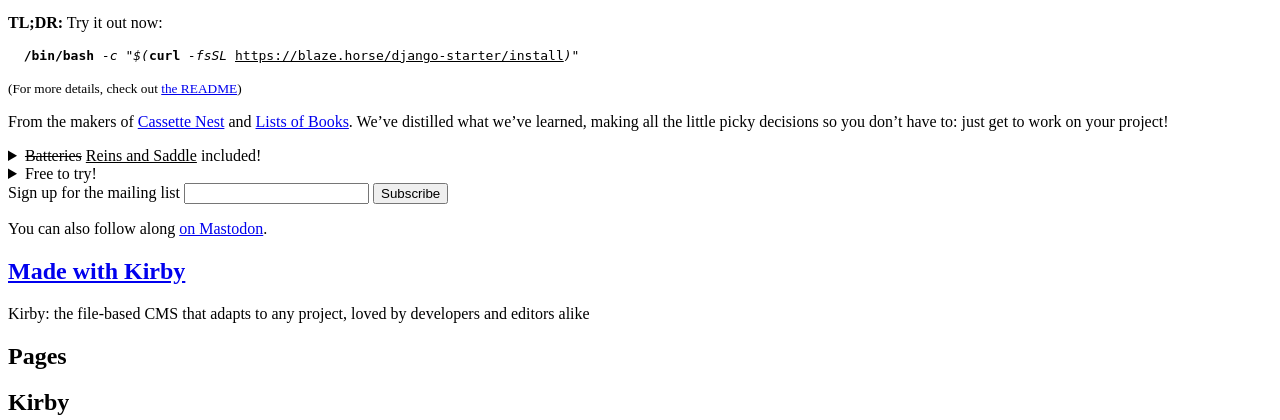
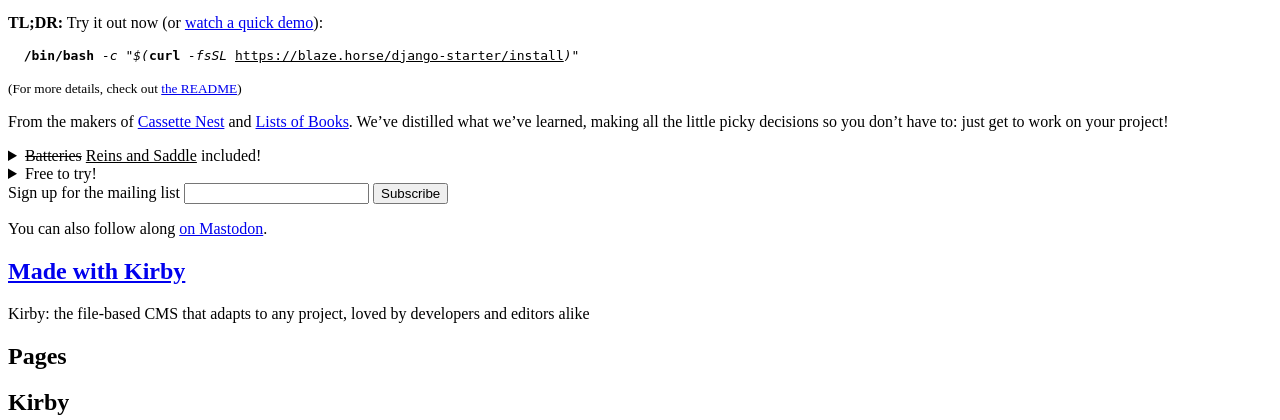
Before and after one commit to piepworks/bh-marketing, a PHP site: the page made by site/templates/home.php in a window 1280 px wide. Shown: the part 493-913 px from the top of the page. Run offline with PHP 8.4, Linux system fonts and the light colour scheme; the template is opened without the code that fills it, so the values that code supplies are empty.

Commit message:
Add link to installation screencast.

```diff
--- a/site/templates/home.php
+++ b/site/templates/home.php
@@ -32,7 +32,7 @@
 </header>
 
 <p>Big tech thinks everyone needs to <a href="https://youtu.be/KrPsyr8Ig6M?t=841">build aircraft carriers</a>, but all you need is a horse.</p>
-<p><b>TL;DR:</b> Try it out now:</p>
+<p><b>TL;DR:</b> Try it out now (or <a href="https://asciinema.org/a/591892">watch a quick demo</a>):</p>
 
 <pre>
   <code><b>/bin/bash</b> <i>-c</i> "<i>$(</i><b>curl</b> <i>-fsSL</i> <u>https://blaze.horse/django-starter/install</u><i>)</i>"</code>
```
